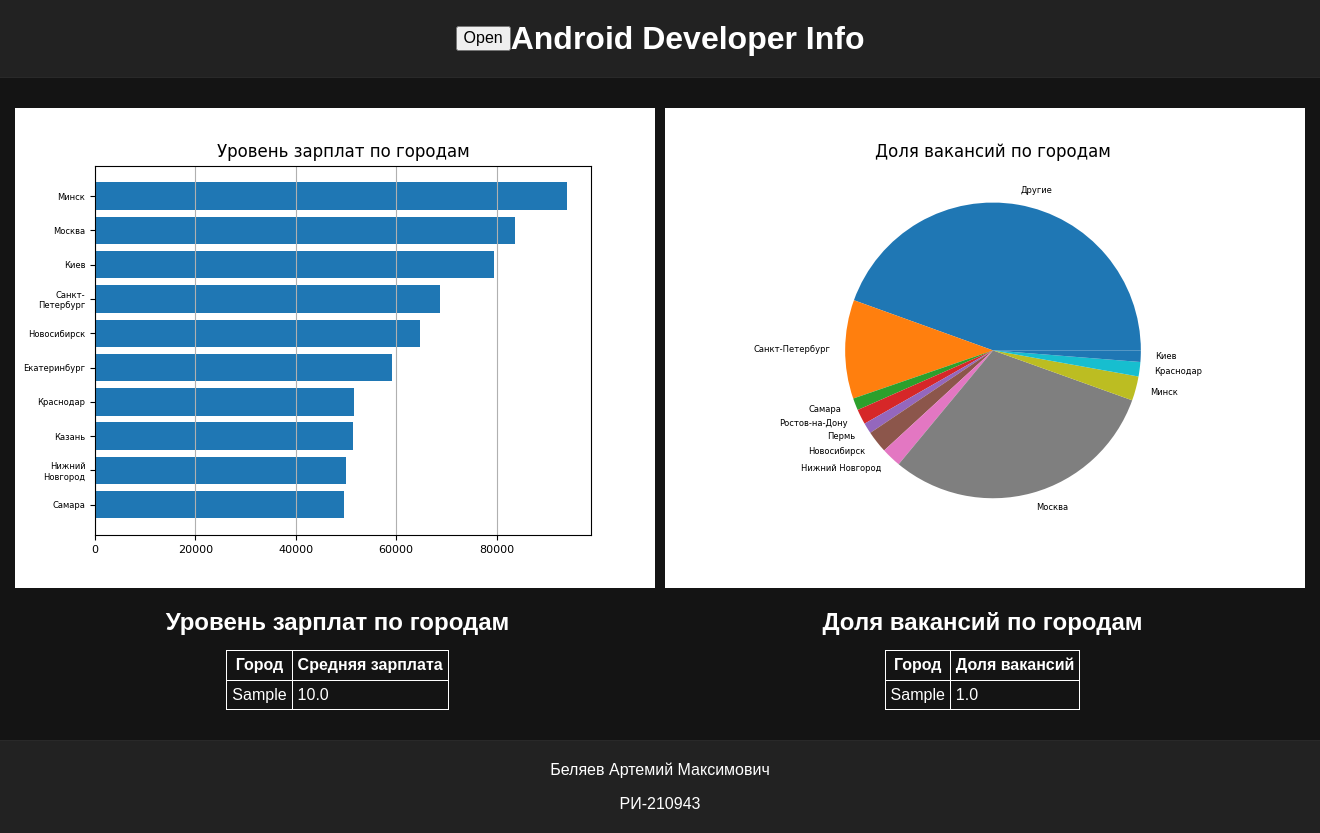
After one commit to jurmaev/androidDeveloper, a Django app: page /geo/ in a window 1320 px wide. The commit adds this page. Run offline with Django 4.2, Linux system fonts and the light colour scheme; tables that the repository leaves empty hold one stand-in row (values such as "Sample post").

Commit message:
добавил начальные версии страницы географии и навыков

```diff
--- a/androidDeveloper/urls.py
+++ b/androidDeveloper/urls.py
@@ -20,5 +20,7 @@
 urlpatterns = [
     path('admin/', admin.site.urls),
     path('', views.index_page, name= 'index'),
-    path('demand/', views.demand_page, name= 'demand')
+    path('demand/', views.demand_page, name= 'demand'),
+    path('geo/', views.geo_page, name= 'geo'),
+    path('skills/', views.skills_page, name= 'skills')
 ]
--- a/app/admin.py
+++ b/app/admin.py
@@ -2,5 +2,7 @@
 import app.models as models
 
 # Register your models here.
-admin.site.register(models.Profession)
 admin.site.register(models.YearStatistics)
+admin.site.register(models.CitySalaryStatistics)
+admin.site.register(models.CityShareStatistics)
+admin.site.register(models.TopSkills)
--- a/app/models.py
+++ b/app/models.py
@@ -1,17 +1,4 @@
 from django.db import models
-from app.services.statistics import Statistics as stats
-
-
-class Profession(models.Model):
-    name = models.CharField('Название', max_length=50)
-    description = models.TextField('Описание')
-
-    def __str__(self):
-        return self.name
-
-    class Meta:
-        verbose_name = 'Профессия'
-        verbose_name_plural = 'Профессии'
 
 class YearStatistics(models.Model):
     year = models.IntegerField('Год')
@@ -20,6 +7,45 @@
     average_salary_by_profession = models.FloatField('Средняя зарплата по профессии')
     number_of_vacancies_by_profession = models.IntegerField('Количество вакансий по профессии')
 
+    def __str__(self):
+        return str(self.year)
 
-# statistics = stats('salary_info.sqlite3', 'Аналитик')
-# demand_statistics = statistics.get_demand_statistics()
+    class Meta:
+        verbose_name = 'Статистика по годам'
+        verbose_name_plural = 'Статистика по годам'
+
+class CitySalaryStatistics(models.Model):
+    city = models.CharField('Город', max_length= 50)
+    average_salary = models.FloatField('Средняя зарплата')
+
+    def __str__(self):
+        return self.city
+
+    class Meta:
+        verbose_name = 'Средняя зарплата по городу'
+        verbose_name_plural = 'Средняя зарплата по городам'
+
+class CityShareStatistics(models.Model):
+    city = models.CharField('Город', max_length=50)
+    share = models.FloatField('Часть')
+
+    def __str__(self):
+        return self.city
+
+    class Meta:
+        verbose_name = 'Доля вакансий по городу'
+        verbose_name_plural = 'Доля вакансий по городам'
+
+class TopSkills(models.Model):
+    year = models.IntegerField('Год')
+    skills = models.TextField('Топ-10 навыков', default='')
+
+    def __str__(self):
+        return str(self.year)
+
+    def get_skills(self):
+        return self.skills.split(',')
+
+    class Meta:
+        verbose_name = 'Топ-10 навыков по году'
+        verbose_name_plural = 'Топ-10 навыков по годам'
--- a/app/static/app/css/style.css
+++ b/app/static/app/css/style.css
@@ -125,4 +125,53 @@
 }
 .footer__text:nth-child(1) {
   margin-bottom: 15px;
+}
+
+.demand {
+  padding: 30px 0;
+}
+.demand__container {
+  display: flex;
+  align-items: center;
+  justify-content: space-between;
+}
+
+.geo {
+  padding: 30px 0;
+}
+.geo__container {
+  display: flex;
+  align-items: center;
+  justify-content: space-between;
+  margin-bottom: 20px;
+}
+
+table,
+th,
+td {
+  border: 1px solid;
+}
+
+table {
+  border-collapse: collapse;
+}
+
+.tables {
+  display: flex;
+  flex-direction: row;
+  justify-content: space-evenly;
+  color: #fff;
+}
+.tables__cell {
+  padding: 5px;
+}
+.tables__left, .tables__right {
+  display: flex;
+  flex-direction: column;
+  align-items: center;
+  justify-content: space-between;
+  width: 50%;
+}
+.tables__header {
+  margin-bottom: 15px;
 }/*# sourceMappingURL=style.css.map */
--- a/app/static/app/css/style.scss
+++ b/app/static/app/css/style.scss
@@ -53,7 +53,7 @@
         color: #fff;
     }
 
-    &__container{
+    &__container {
         display: flex;
         flex-direction: row;
         align-items: center;
@@ -153,3 +153,60 @@
         color: #fff;
     }
 }
+
+// demand
+
+.demand {
+    padding: 30px 0;
+
+    &__container {
+        display: flex;
+        align-items: center;
+        justify-content: space-between;
+    }
+}
+
+// geo
+
+.geo {
+    padding: 30px 0;
+
+    &__container {
+        display: flex;
+        align-items: center;
+        justify-content: space-between;
+        margin-bottom: 20px;
+    }
+}
+
+// tables
+
+table,
+th,
+td {
+    border: 1px solid;
+}
+
+table {
+    border-collapse: collapse;
+}
+
+.tables {
+    display: flex;
+    flex-direction: row;
+    justify-content: space-evenly;
+    color: #fff;
+    &__cell{
+        padding: 5px;
+    }
+    &__left, &__right{
+        display: flex;
+        flex-direction: column;
+        align-items: center;
+        justify-content: space-between;
+        width: 50%;
+    }
+    &__header{
+        margin-bottom: 15px;
+    }
+}
--- a/app/views.py
+++ b/app/views.py
@@ -1,26 +1,18 @@
 from django.shortcuts import render
-from app.models import Profession
-from app.models import YearStatistics
-import app.services.statistics as stats
+from app.models import CityShareStatistics, CitySalaryStatistics, TopSkills
 
 def index_page(request):
-    data = {'profession': Profession.objects.get(id=1)}
-    return render(request, 'app/index.html', data)
+    return render(request, 'app/index.html')
 
 def demand_page(request):
-    # vacancy = 'Аналитик'
-    # statistics = stats.Statistics('services/salary_info.sqlite3', vacancy)
-    # demand_statistics = statistics.get_demand_statistics()
-    # geo_statistics = statistics.get_geo_statistics()
-    #
-    # report = stats.Report(vacancy)
-    # report.generate_demand_images(demand_statistics)
-    # report.generate_city_images(geo_statistics)
+    return render(request, 'app/demand.html')
 
-    # year_stats = YearStatistics(year=1,average_salary=1,
-    #                             number_of_vacancies=1,
-    #                             average_salary_by_profession=1,
-    #                             number_of_vacancies_by_profession=1)
-    # year_stats.save()
+def geo_page(request):
+    data = {'headings': ['Город', 'Средняя зарплата', 'Город', 'Доля вакансий'],
+            'city_salary': CitySalaryStatistics.objects.all(),
+            'city_share': CityShareStatistics.objects.all()}
+    return render(request, 'app/geo.html', data)
 
-    return render(request, 'app/demand.html')
+def skills_page(request):
+    data = {'skills_by_year': TopSkills.objects.all()}
+    return render(request, 'app/skills.html', data)
--- a/templates/app/base.html
+++ b/templates/app/base.html
@@ -18,6 +18,8 @@
         <a href="#" class="sidenav__link sidenav__closebtn">&times;</a>
         <a class="sidenav__link" href="{% url 'index' %}">Информация</a>
         <a class="sidenav__link" href="{% url 'demand' %}">Востребованность</a>
+        <a class="sidenav__link" href="{% url 'geo' %}">География</a>
+        <a class="sidenav__link" href="{% url 'skills' %}">Топ навыки</a>
     </div>
     <div id="main">
         <header class="header">
--- /dev/null
+++ b/templates/app/geo.html
@@ -0,0 +1,42 @@
+{% extends 'app/base.html' %}
+{% load static %}
+{% block content %}
+<section class="geo">
+    <div class="container geo__container">
+        <img src="{% static 'app/img/salary_level_by_profession.png' %}" alt="">
+        <img src="{% static 'app/img/share_of_vacancies.png' %}" alt="">
+    </div>
+    <div class="container tables">
+        <div class="tables__left">
+            <h2 class="tables__header">Уровень зарплат по городам</h2>
+            <table class="tables__salary">
+                <tr>
+                    <th class="tables__cell">{{ headings.0 }}</th>
+                    <th class="tables__cell">{{ headings.1 }}</th>
+                </tr>
+                {% for item in city_salary %}
+                <tr>
+                    <td class="tables__cell">{{ item.city }}</td>
+                    <td class="tables__cell">{{ item.average_salary }}</td>
+                </tr>
+                {% endfor %}
+            </table>
+        </div>
+        <div class="tables__right">
+            <h2 class="tables__header">Доля вакансий по городам</h2>
+            <table class="tables__salary">
+                <tr>
+                    <th class="tables__cell">{{ headings.2 }}</th>
+                    <th class="tables__cell">{{ headings.3 }}</th>
+                </tr>
+                {% for item in city_share %}
+                <tr>
+                    <td class="tables__cell">{{ item.city }}</td>
+                    <td class="tables__cell">{{ item.share }}</td>
+                </tr>
+                {% endfor %}
+            </table>
+        </div>
+    </div>
+</section>
+{% endblock %}
```
Also changed, not shown: app/services/statistics.py (+45 -28 lines), templates/app/demand.html (+6 -2 lines), templates/app/skills.html (added, +16 -0 lines), app/migrations/0003_delete_profession_alter_yearstatistics_options.py (added), app/migrations/0004_citysalarystatistics_citysharestatistics.py (added), app/migrations/0005_topskills_alter_citysharestatistics_options.py (added), app/migrations/0006_remove_topskills_share_topskills_skills.py (added), 1 other file.
